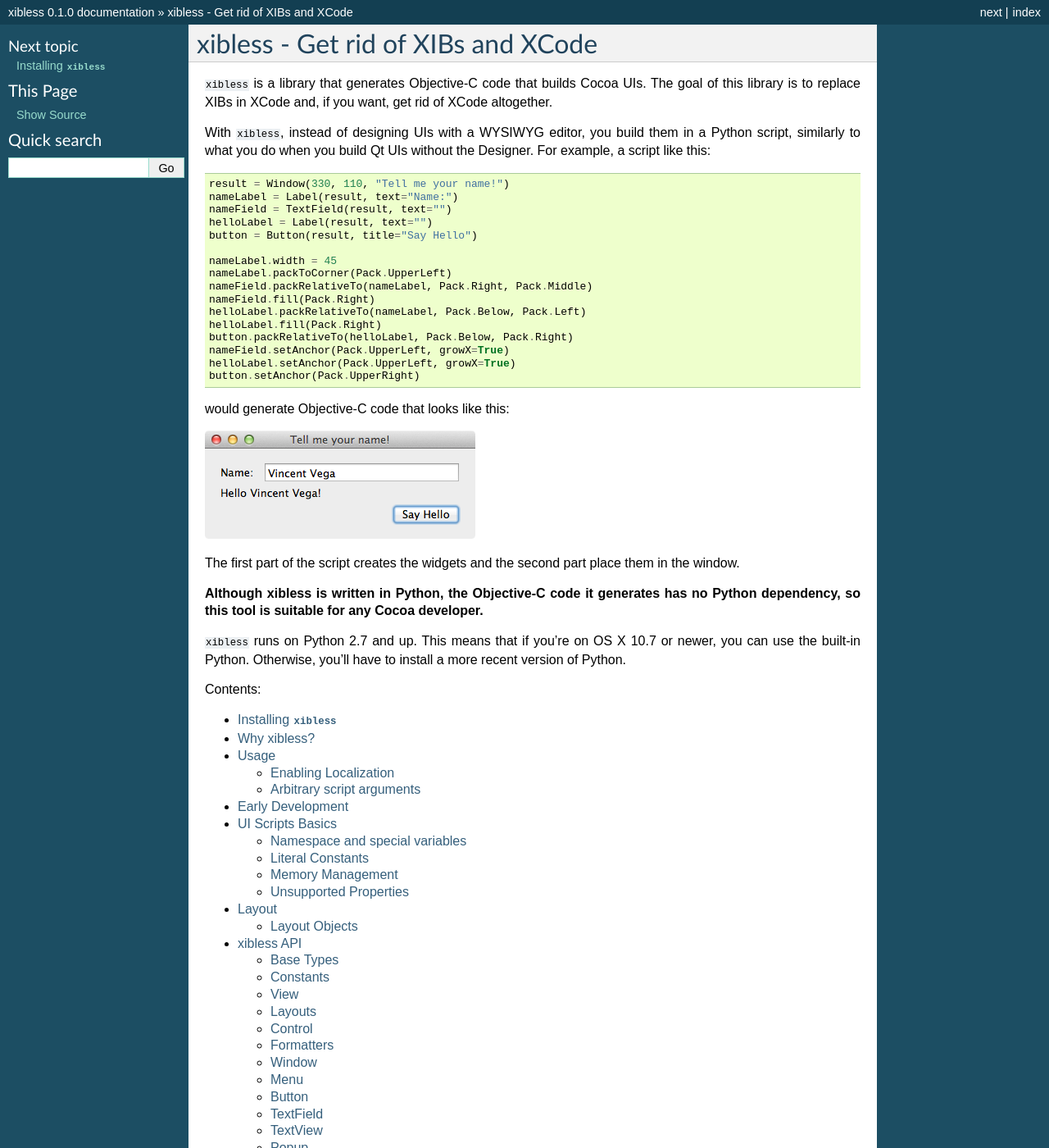
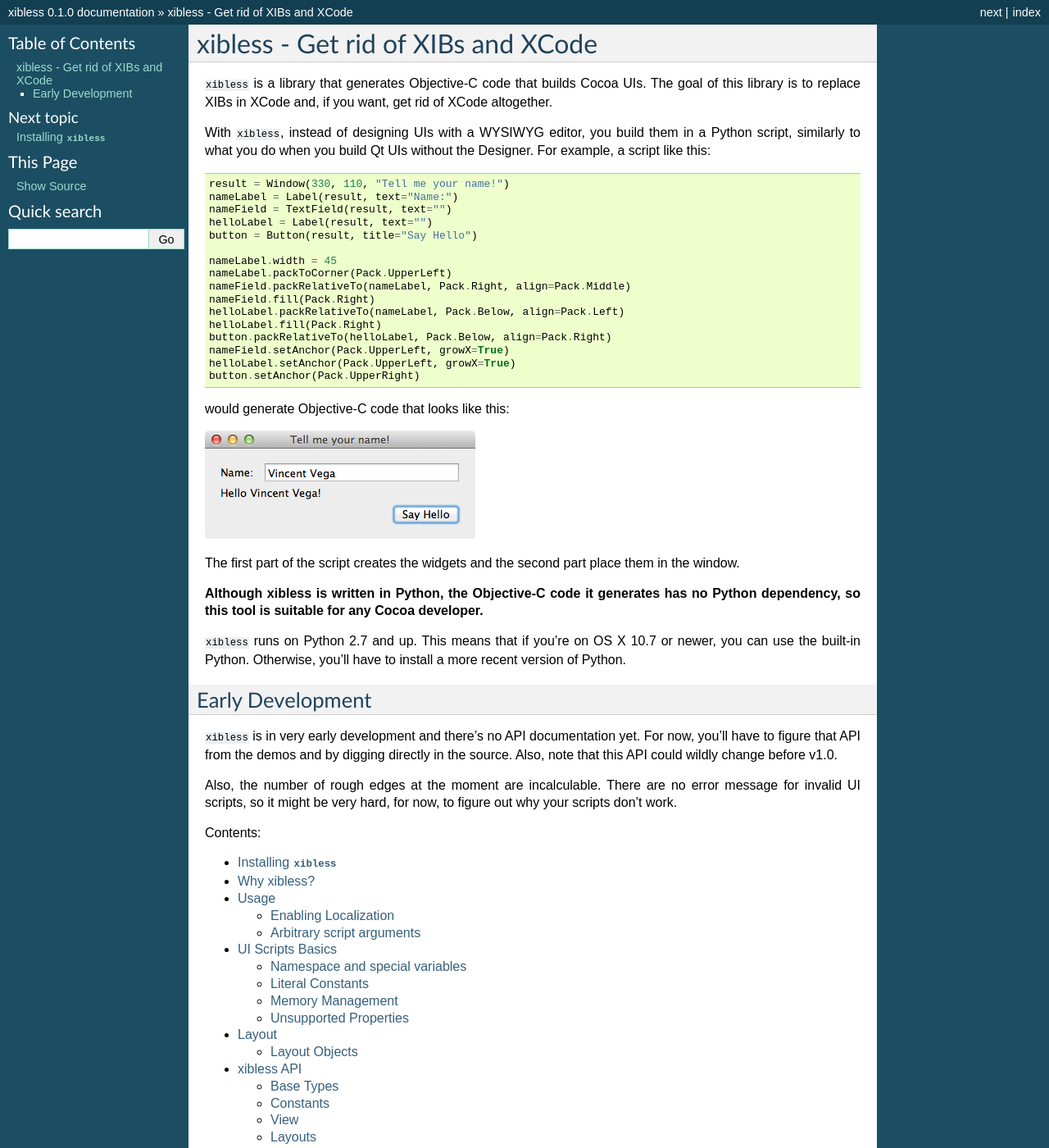
Before and after one commit to hsoft/xibless, a Sphinx documentation site: the page built from docs/index.rst, in a window 1280 px wide and 1400 px high. Shown: the whole window at 82% size. Built offline with Sphinx 7.4.7, drawn with Linux system fonts in a browser that asks for light colours.

Commit message:
Fixed a few incorrect informations in the documentation.

```diff
--- a/docs/api/index.rst
+++ b/docs/api/index.rst
@@ -2,7 +2,7 @@
 ===========
 
 This is the API documentation for each class in ``xibless``. Classes in the API documentation
-contain methods, which can of course be called, but they also contain sttributes (such as ``x``,
+contain methods, which can of course be called, but they also contain attributes (such as ``x``,
 ``y``, ``font``, etc.). These can be set directly in this fashion::
 
     button.x = 42
--- a/docs/basics.rst
+++ b/docs/basics.rst
@@ -85,9 +85,8 @@
 Memory Management
 -----------------
 
-At this moment, there's no memory management and there's tons or memory leaks eveywhere, but in the
-future, everything created inside a UI script will be auto-released, which means that you'll have to
-retain it when you store the result and in your owner's properties set by the script.
+Everything created inside a UI script is auto-released, which means that you have to retain it when
+you store the result and in your owner's properties set by the script.
 
 Of course, if an object is "naturally" retained by another object created in the script, such as
 a ``NSMenuItem`` added to a ``Menu`` or a view added to a superview, then you don't have to manually
--- a/docs/index.rst
+++ b/docs/index.rst
@@ -15,11 +15,11 @@
 
     nameLabel.width = 45
     nameLabel.packToCorner(Pack.UpperLeft)
-    nameField.packRelativeTo(nameLabel, Pack.Right, Pack.Middle)
+    nameField.packRelativeTo(nameLabel, Pack.Right, align=Pack.Middle)
     nameField.fill(Pack.Right)
-    helloLabel.packRelativeTo(nameLabel, Pack.Below, Pack.Left)
+    helloLabel.packRelativeTo(nameLabel, Pack.Below, align=Pack.Left)
     helloLabel.fill(Pack.Right)
-    button.packRelativeTo(helloLabel, Pack.Below, Pack.Right)
+    button.packRelativeTo(helloLabel, Pack.Below, align=Pack.Right)
     nameField.setAnchor(Pack.UpperLeft, growX=True)
     helloLabel.setAnchor(Pack.UpperLeft, growX=True)
     button.setAnchor(Pack.UpperRight)
@@ -36,6 +36,16 @@
 ``xibless`` runs on Python 2.7 and up. This means that if you're on OS X 10.7 or newer, you can use
 the built-in Python. Otherwise, you'll have to install a more recent version of Python.
 
+Early Development
+-----------------
+
+``xibless`` is in very early development and there's no API documentation yet. For now, you'll have
+to figure that API from the demos and by digging directly in the source. Also, note that this API
+could wildly change before v1.0.
+
+Also, the number of rough edges at the moment are incalculable. There are no error message for
+invalid UI scripts, so it might be very hard, for now, to figure out why your scripts don't work.
+
 Contents:
 
 .. toctree::
--- a/docs/layout.rst
+++ b/docs/layout.rst
@@ -17,8 +17,8 @@
 button follow (except if you use :meth:`View.fill`)
 
 A third thing to know is that ``xibless`` tries to mimic margins in Interface Builder. So when we
-send a widget in a corner, we take the margin into account. For now, it's not possible to override
-those margins.
+send a widget in a corner, we take the margin into account. You can override those margins by
+specifying a ``margin`` argument in the layout methods.
 
 The way layouts work in ``xibless`` is by "packing". You start with an empty superview, add some
 widgets to it and start doing the layout by sending one of your widgets in one of the corners,
```
Also changed, not shown: other parts of docs/index.rst (+0 -1 lines), docs/early_development.rst (deleted, +0 -12 lines), 1 other file.
